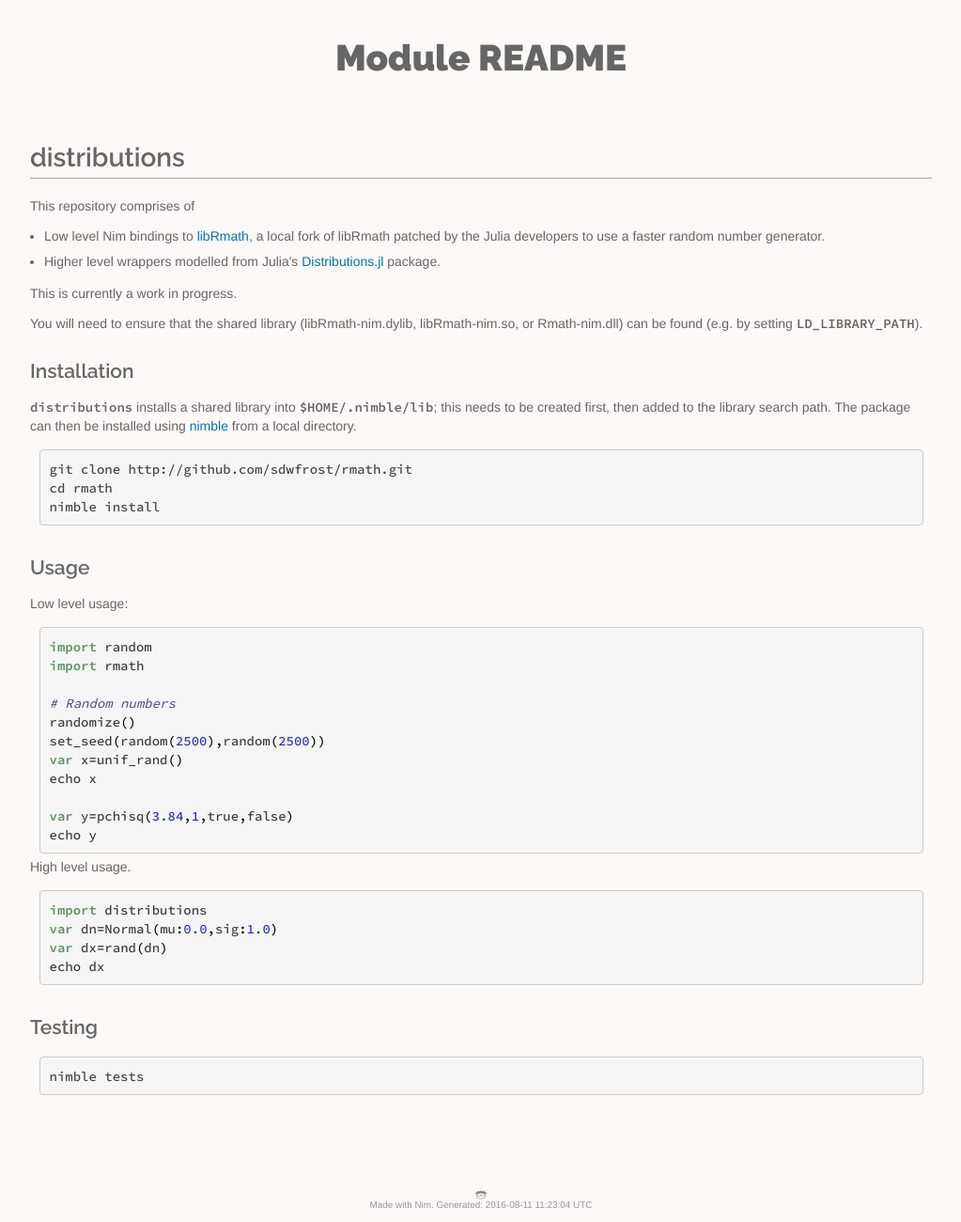
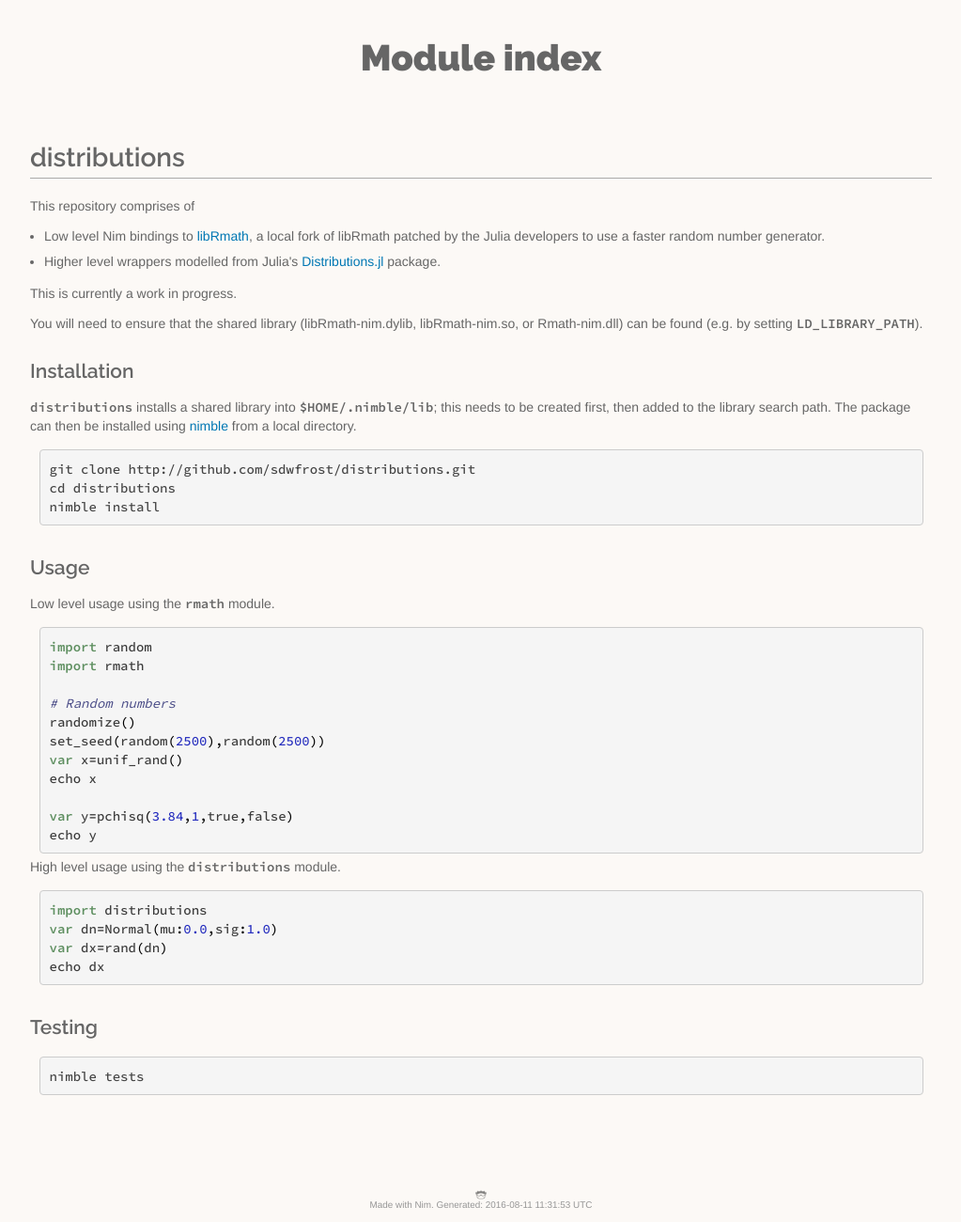
Before and after one commit to sdwfrost/distributions, a plain HTML site: page doc/index.html in a window 1280 px wide. Shown: the whole page at 94% size, without its empty margins (128-1151 px from the left). Drawn offline with Linux system fonts and the light colour scheme.

Commit message:
Updated docs

```diff
--- a/doc/README.html
+++ b/doc/index.html
@@ -14,7 +14,7 @@
 <link href='http://fonts.googleapis.com/css?family=Source+Code+Pro:400,500,600' rel='stylesheet' type='text/css'/>
 
 <!-- CSS -->
-<title>Module README</title>
+<title>Module index</title>
 <style type="text/css" >
 /*
 Stylesheet for use with Docutils/rst2html.
@@ -1185,7 +1185,7 @@ function main() {
 <body onload="main()">
 <div class="document" id="documentId">
   <div class="container">
-    <h1 class="title">Module README</h1>
+    <h1 class="title">Module index</h1>
 
 <h1 id="distributions">distributions</h1><p>This repository comprises of</p>
 <ul class="simple"><li>Low level Nim bindings to <a class="reference external" href="http://github.com/sdwfrost/libRmath-nim">libRmath</a>, a local fork of libRmath patched by the Julia developers to use a faster random number generator.</li>
@@ -1196,10 +1196,10 @@ function main() {
 
 <h2 id="installation">Installation</h2><p><tt class="docutils literal"><span class="pre">distributions</span></tt> installs a shared library into <tt class="docutils literal"><span class="pre">$HOME/.nimble/lib</span></tt>; this needs to be created first, then added to the library search path. The package can then be installed using <a class="reference external" href="https://github.com/nim-lang/nimble">nimble</a> from a local directory.</p>
 <pre class = "listing">
-git clone http://github.com/sdwfrost/rmath.git
-cd rmath
+git clone http://github.com/sdwfrost/distributions.git
+cd distributions
 nimble install</pre>
-<h2 id="usage">Usage</h2><p>Low level usage:</p>
+<h2 id="usage">Usage</h2><p>Low level usage using the <tt class="docutils literal"><span class="pre">rmath</span></tt> module.</p>
 <pre class = "listing"><span class="Keyword">import</span> <span class="Identifier">random</span>
 <span class="Keyword">import</span> <span class="Identifier">rmath</span>
 
@@ -1210,7 +1210,7 @@ nimble install</pre>
 <span class="Identifier">echo</span> <span class="Identifier">x</span>
 
 <span class="Keyword">var</span> <span class="Identifier">y</span><span class="Operator">=</span><span class="Identifier">pchisq</span><span class="Punctuation">(</span><span class="FloatNumber">3.84</span><span class="Punctuation">,</span><span class="DecNumber">1</span><span class="Punctuation">,</span><span class="Identifier">true</span><span class="Punctuation">,</span><span class="Identifier">false</span><span class="Punctuation">)</span>
-<span class="Identifier">echo</span> <span class="Identifier">y</span></pre><p>High level usage.</p>
+<span class="Identifier">echo</span> <span class="Identifier">y</span></pre><p>High level usage using the <tt class="docutils literal"><span class="pre">distributions</span></tt> module.</p>
 <pre class = "listing"><span class="Keyword">import</span> <span class="Identifier">distributions</span>
 <span class="Keyword">var</span> <span class="Identifier">dn</span><span class="Operator">=</span><span class="Identifier">Normal</span><span class="Punctuation">(</span><span class="Identifier">mu</span><span class="Punctuation">:</span><span class="FloatNumber">0.0</span><span class="Punctuation">,</span><span class="Identifier">sig</span><span class="Punctuation">:</span><span class="FloatNumber">1.0</span><span class="Punctuation">)</span>
 <span class="Keyword">var</span> <span class="Identifier">dx</span><span class="Operator">=</span><span class="Identifier">rand</span><span class="Punctuation">(</span><span class="Identifier">dn</span><span class="Punctuation">)</span>
@@ -1223,7 +1223,7 @@ nimble tests</pre>
       <div class="twelve-columns footer">
         <span class="nim-sprite"></span>
         <br/>
-        <small>Made with Nim. Generated: 2016-08-11 11:23:04 UTC</small>
+        <small>Made with Nim. Generated: 2016-08-11 11:31:53 UTC</small>
       </div>
     </div>
   </div>
```
Also changed, not shown: 4 other files.
